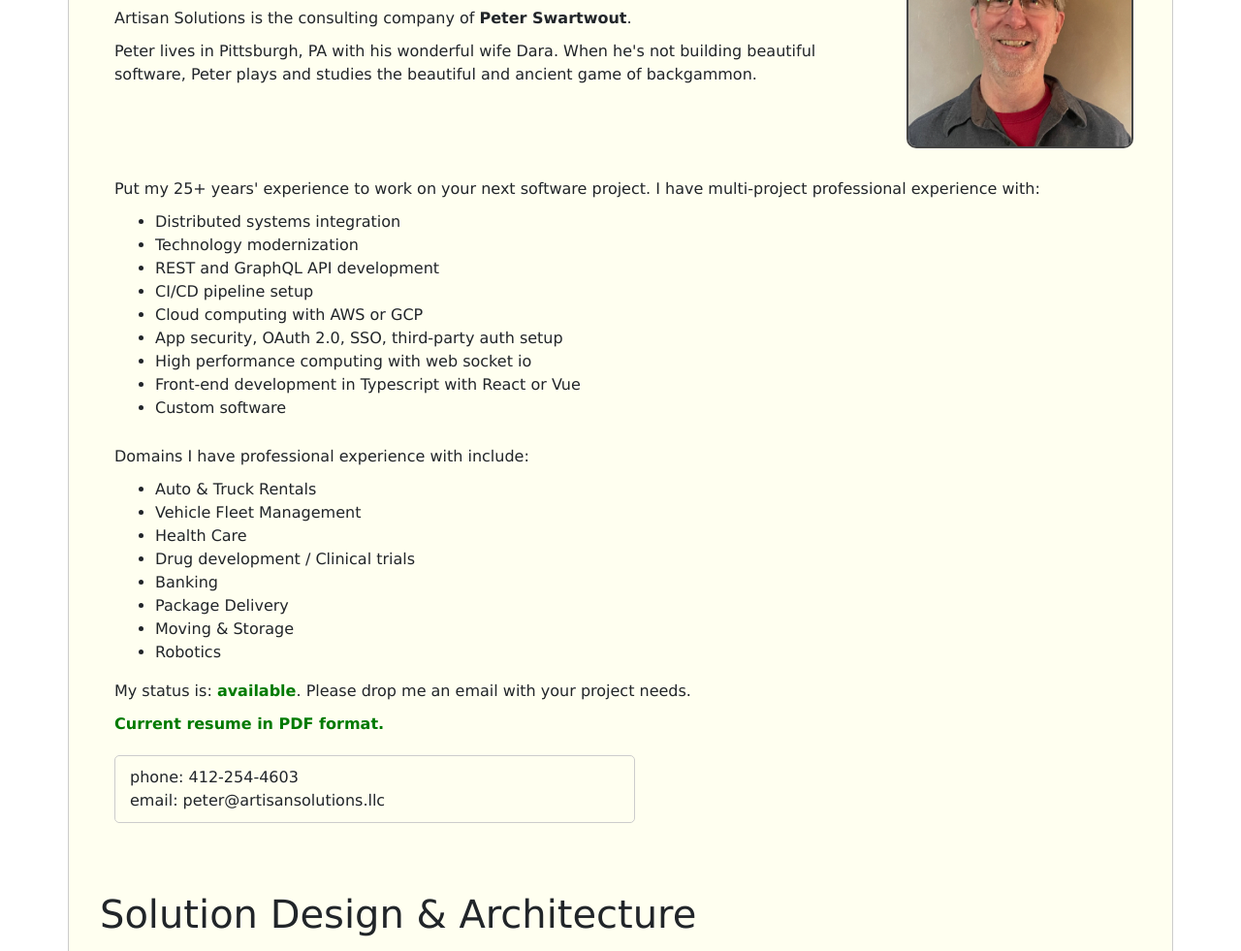
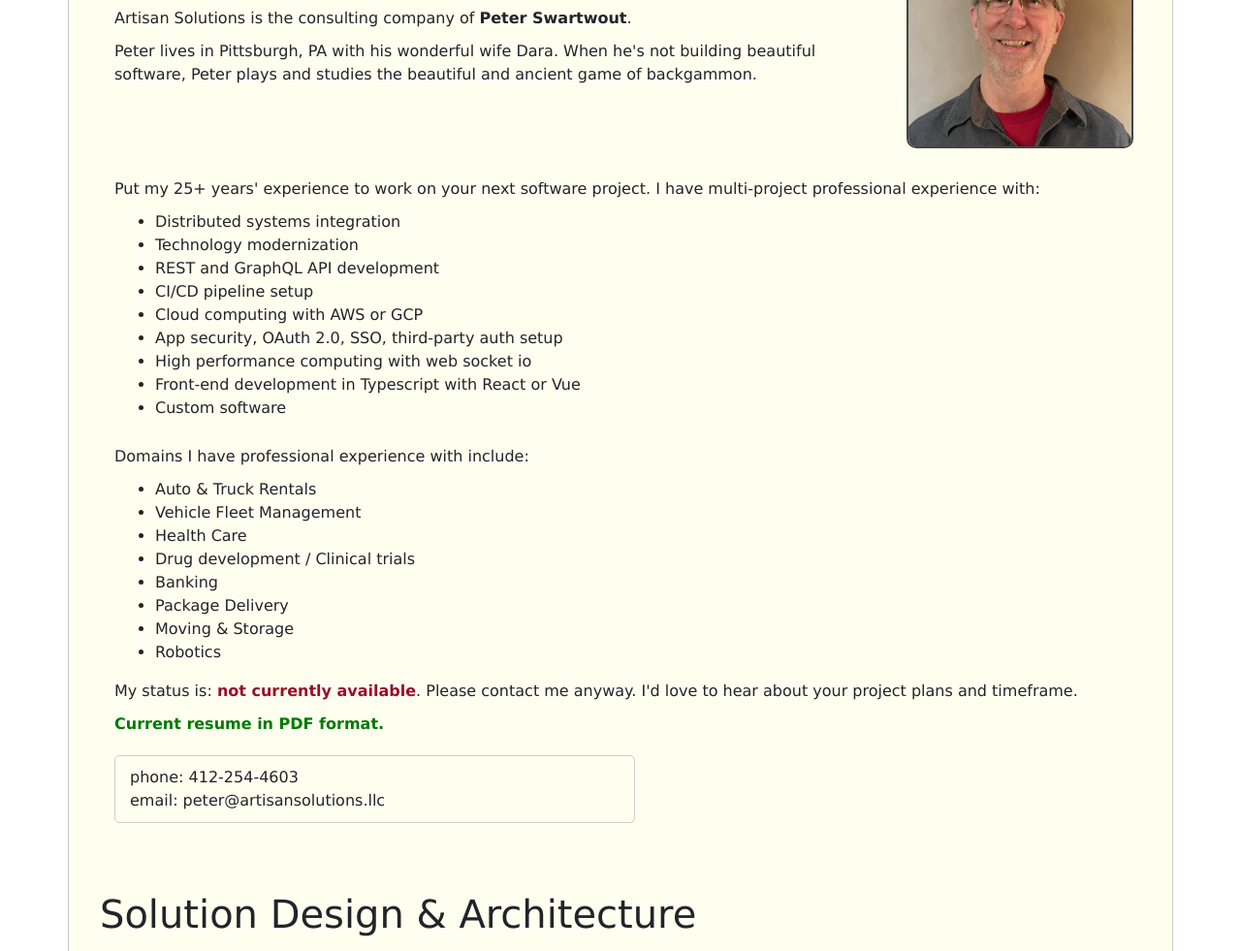
Before and after one commit to pblackwood/artisan-solutions, a plain HTML site: page index.html in a window 1280 px wide. Shown: the part 119-1100 px from the top of the page at 97% size. Drawn offline with nearby package versions, Linux system fonts and the light colour scheme.

Commit message:
Updated the availability status.

```diff
--- a/css/artisan.css
+++ b/css/artisan.css
@@ -91,7 +91,7 @@ a {
 }
 
 .status-working {
-    color: #7a4812;
+    color: #980F2A;
     font-weight: bold;
 }
 
--- a/index.html
+++ b/index.html
@@ -63,8 +63,8 @@
                 <li>Robotics</li>
             </ul>
             <p>
-                My status is: <span class="status-available">available</span>. Please drop me an email with your
-                project needs.
+                <!-- My status is: <span class="status-available">available</span>. Please contact me to set up a free consultation.-->
+                My status is: <span class="status-working">not currently available</span>. Please contact me anyway. I'd love to hear about your project plans and timeframe.
             </p>
             <p>
                 <a class="resume-link" target="_blank" href="resume/Peter_Swartwout_Resume.pdf">Current resume in
--- a/public/css/artisan.css
+++ b/public/css/artisan.css
@@ -91,7 +91,7 @@ a {
 }
 
 .status-working {
-    color: #7a4812;
+    color: #980F2A;
     font-weight: bold;
 }
 
```
Also changed, not shown: public/index.html (+2 -2 lines).
